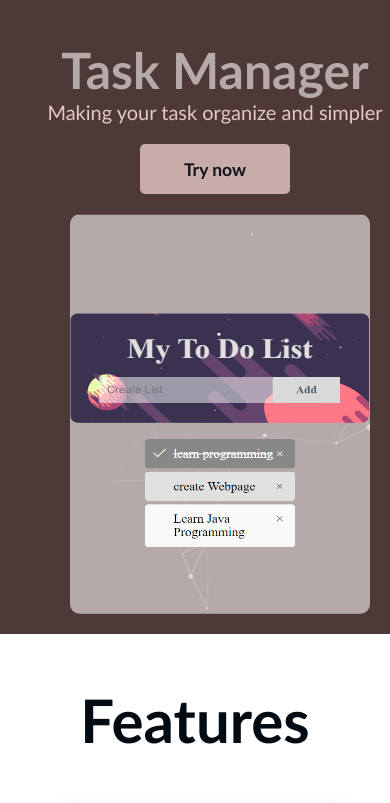
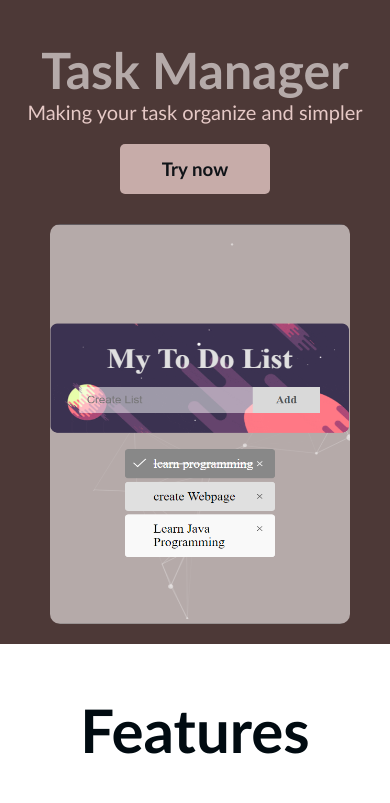
Before and after one commit to leemonnadee/todo-list-application.io, a plain HTML site: page index.html in a window 390 px wide. Shown: the top 803 px of the page. Drawn offline with nearby package versions, Linux system fonts and the light colour scheme; files whose address does not match are found by name.

Commit message:
new update

```diff
--- a/style/homepage.scss
+++ b/style/homepage.scss
@@ -2,7 +2,7 @@
     margin: 0%;
     padding: 0%;
     font-family: 'Gill Sans', 'Gill Sans MT', Calibri, 'Trebuchet MS', sans-serif;
-    overflow-x: hidden;
+
 }
 .main-container{
     padding: 20px;
@@ -12,7 +12,7 @@
     display: flex;
     justify-content: center;
     align-items: center;
-    flex-wrap: wrap;
+
 
 }
 .items{
@@ -20,9 +20,16 @@
     width: 400px;
     a{
         text-decoration: none;
-        font-size: 15px;
+
         color: #010b11;
         font-family: 'Gill Sans', 'Gill Sans MT', Calibri, 'Trebuchet MS', sans-serif;
+        margin-top: 20px;
+        height: fit-content;
+        display: flex;
+        justify-content: center;
+        align-items: center;
+        overflow: hidden;
+        width: fit-content;
         }
 
 
@@ -33,6 +40,7 @@
     align-items: left;
     flex-direction: column;
     padding: 10px;
+
 h1{
     font-size: 60px;
     color: #B5AAA9;
@@ -56,7 +64,7 @@ background-color: #e6c9c6;
 display: flex;
 justify-content: center;
 align-items: center;
-margin-top: 20px;
+
 cursor: pointer;
 animation: fadeIn 10s 1;
 
@@ -72,6 +80,7 @@ animation: fadeIn 10s 1;
     justify-content: center;
     align-items: center;
     margin-left: 10px;
+
     img{
         border-radius: 10px;
         height: 400px;
@@ -123,17 +132,36 @@ img{
     .items:nth-child(1){
         justify-content: center;
         align-items: center;
-        padding: 20px;
+        margin-top: 30px;
         height: fit-content;
+        width: fit-content;
+
         h1{
             font-size: 50px;
         }
         p{
             font-size: 20px;
         }
+    }
         .items:nth-child(2){
-            margin-left: 100px;
+            margin-top: 20px;
+            padding-bottom: 20px;
+           width: fit-content;
+            img{
+                border-radius: 10px;
+                height: 400px;
+                width: 300px;
+            }
 
-        }
+
+
+    }
+
+    .main-container{
+        display: flex;
+
+        flex-direction: column;
+        padding: 0%;
+
     }
 }
```
Also changed, not shown: style/homepage.css, 1 other file.
